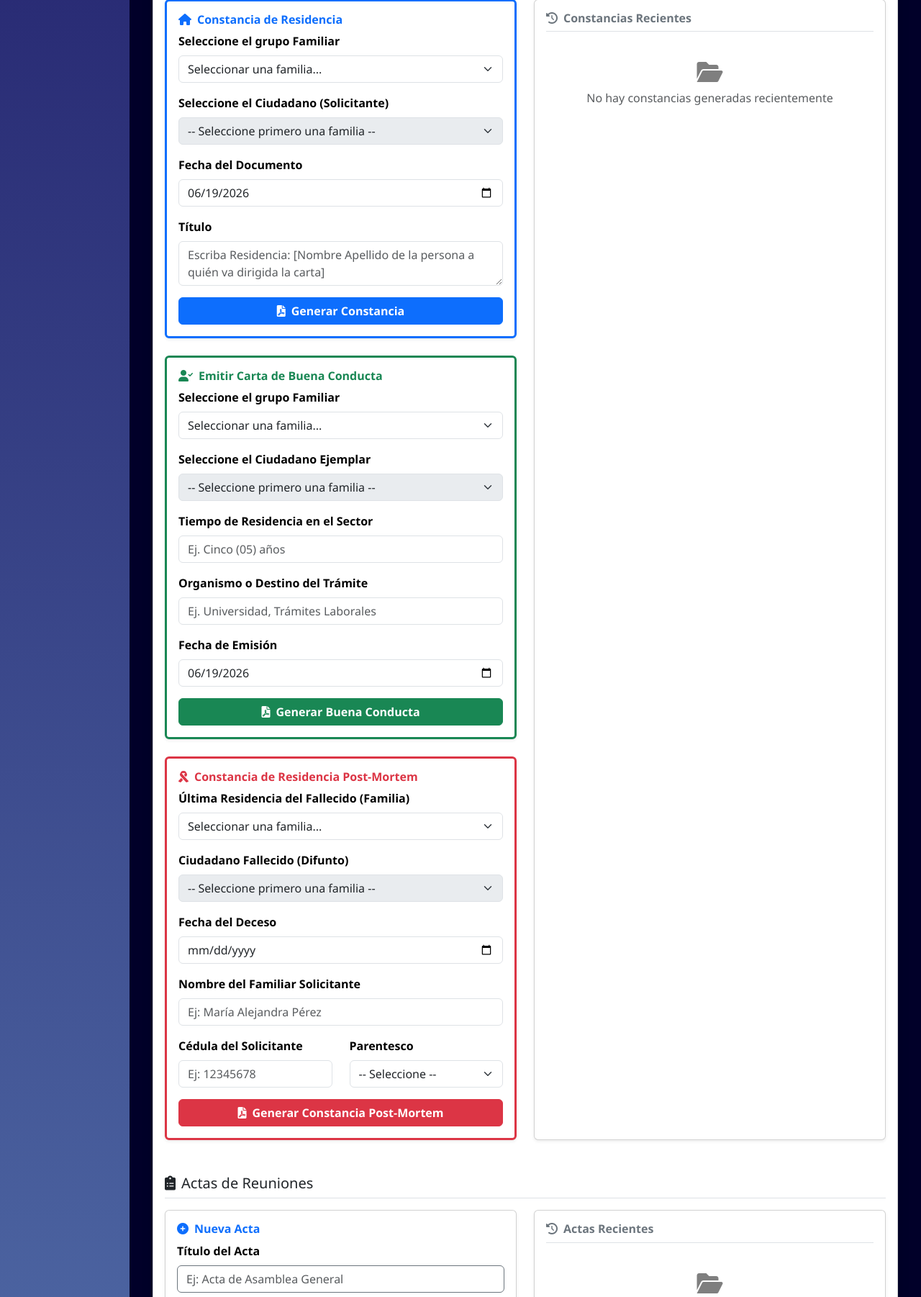
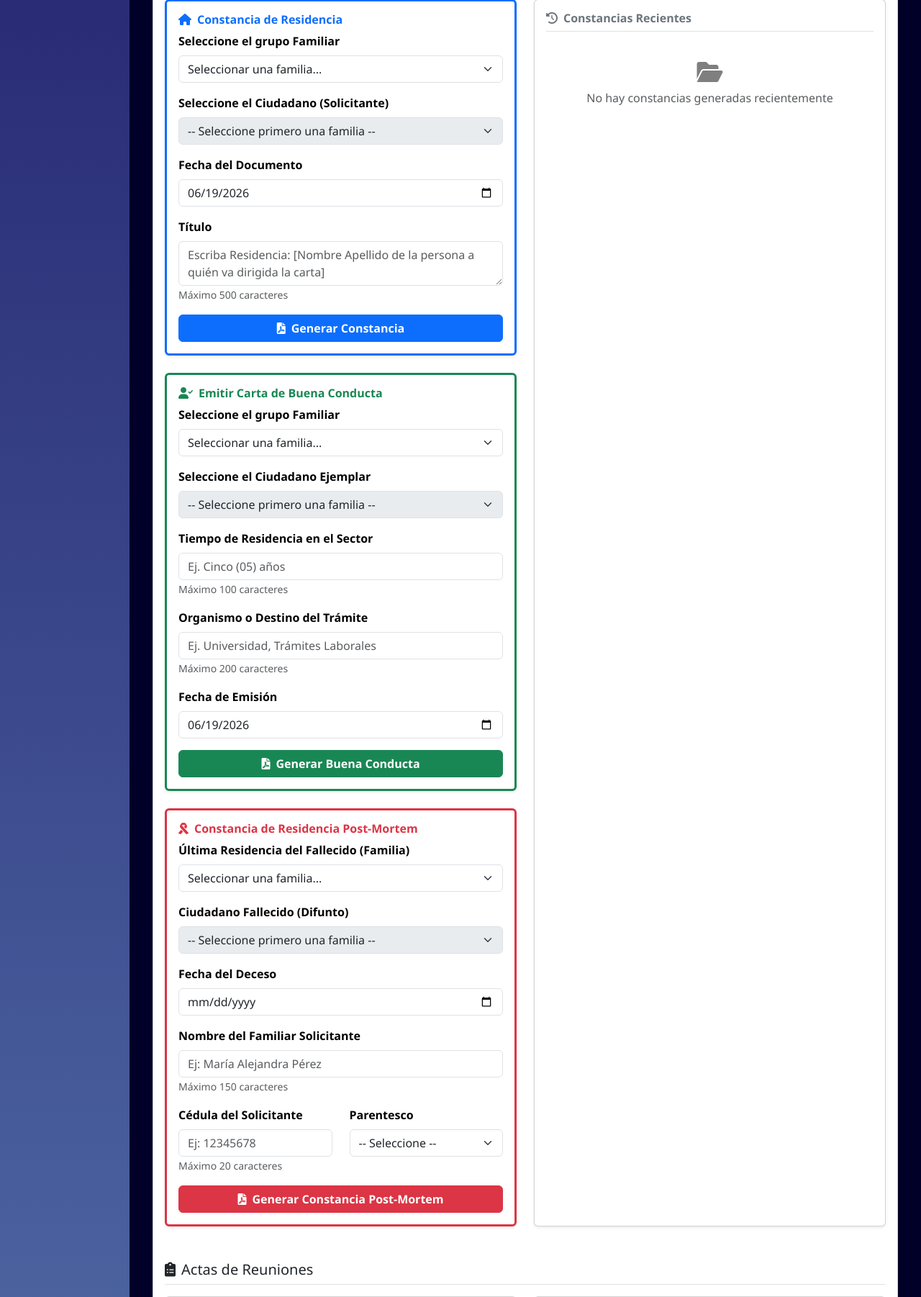
Before and after one commit to ElGabUwU/Proyecto_CC, a Django app: template myapp/templates/documentacion.html in a window 1280 px wide. Shown: the part 137-1939 px from the top of the page at 72% size. Run offline with Django 3.2, Linux system fonts and the light colour scheme; the template is opened without the code that fills it, so the values that code supplies are empty; some libraries are stand-ins or nearby versions.

Commit message:
Title: Update validation constraints and maxlength attributes across templates
Key features implemented:
- Updated .gitignore with comprehensive ignore patterns for build artifacts, logs, editor files, OS files, coverage reports, and testing caches
- Added maxlength attributes to various input fields across multiple forms in documentacion.html, login.html, perfil.html, and usuarios.html to enforce character limits
- Enhanced user experience in documentacion.html by adding maxlength hints and updating textarea placeholders
- Improved security and data integrity by enforcing field length limits on the client side in all affected templates

The changes standardize input field length restrictions across the application, improving data consistency and preventing potential issues related to excessively long user inputs. The updated .gitignore provides better project hygiene by excluding common build and development artifacts.

```diff
--- a/myapp/templates/documentacion.html
+++ b/myapp/templates/documentacion.html
@@ -69,7 +69,8 @@
 
                         <div class="mb-3">
                           <label for="finalidad_constancia" class="form-label text-black fw-semibold">Título</label>
-                          <textarea class="form-control" id="finalidad_constancia" name="finalidad" rows="2" placeholder="Escriba Residencia: [Nombre Apellido de la persona a quién va dirigida la carta]" required></textarea>
+                          <textarea class="form-control" id="finalidad_constancia" name="finalidad" rows="2" placeholder="Escriba Residencia: [Nombre Apellido de la persona a quién va dirigida la carta]" required maxlength="500"></textarea>
+                          <small class="text-muted">Máximo 500 caracteres</small>
                         </div>
 
                         <button type="submit" class="btn btn-primary w-100 fw-bold">
@@ -111,12 +112,14 @@
 
                         <div class="mb-3">
                             <label for="tiempo_residencia" class="form-label text-black fw-semibold">Tiempo de Residencia en el Sector</label>
-                            <input type="text" class="form-control text-black" id="tiempo_residencia" name="tiempo_residencia" placeholder="Ej. Cinco (05) años" required>
+                            <input type="text" class="form-control text-black" id="tiempo_residencia" name="tiempo_residencia" placeholder="Ej. Cinco (05) años" required maxlength="100">
+                            <small class="text-muted">Máximo 100 caracteres</small>
                         </div>
 
                         <div class="mb-3">
                             <label for="organismo_destino" class="form-label text-black fw-semibold">Organismo o Destino del Trámite</label>
-                            <input type="text" class="form-control text-black" id="organismo_destino" name="organismo_destino" placeholder="Ej. Universidad, Trámites Laborales" required>
+                            <input type="text" class="form-control text-black" id="organismo_destino" name="organismo_destino" placeholder="Ej. Universidad, Trámites Laborales" required maxlength="200">
+                            <small class="text-muted">Máximo 200 caracteres</small>
                         </div>
 
                         <div class="mb-3">
@@ -168,13 +171,15 @@
 
                         <div class="mb-3">
                           <label for="solicitante_defuncion" class="form-label text-black fw-semibold">Nombre del Familiar Solicitante</label>
-                          <input type="text" class="form-control" id="solicitante_defuncion" name="solicitante_defuncion" placeholder="Ej: María Alejandra Pérez" required>
+                          <input type="text" class="form-control" id="solicitante_defuncion" name="solicitante_defuncion" placeholder="Ej: María Alejandra Pérez" required maxlength="150">
+                          <small class="text-muted">Máximo 150 caracteres</small>
                         </div>
 
                         <div class="row">
                           <div class="col-md-6 mb-3">
                             <label for="solicitante_cedula" class="form-label text-black fw-semibold">Cédula del Solicitante</label>
-                            <input type="text" class="form-control" id="solicitante_cedula" name="solicitante_cedula" placeholder="Ej: 12345678" required>
+                            <input type="text" class="form-control" id="solicitante_cedula" name="solicitante_cedula" placeholder="Ej: 12345678" required maxlength="20">
+                            <small class="text-muted">Máximo 20 caracteres</small>
                         </div>
 
                         <div class="col-md-6 mb-3">
--- a/myapp/templates/login.html
+++ b/myapp/templates/login.html
@@ -61,14 +61,14 @@
                             <label for="username" class="form-label"><strong>Usuario <span
                                         class="text-danger">*</span></strong></label>
                             <input type="text" class="form-control" id="username" name="username"
-                                placeholder="Ingrese su nombre de usuario" required>
+                                placeholder="Ingrese su nombre de usuario" required maxlength="150">
                         </div>
                         <!-- Campo Contraseña -->
                         <!-- Campo Contraseña -->
                         <div class="mb-4 text-start position-relative">
                             <label for="password" class="form-label"><strong>Contraseña <span class="text-danger">*</span></strong></label>
                             <input type="password" class="form-control" id="password" name="password"
-                                placeholder="Ingrese su contraseña" required>
+                                placeholder="Ingrese su contraseña" required maxlength="128">
                             <button class="btn position-absolute end-0 translate-middle-y"
                                     type="button" id="togglePassword" style="background-color: transparent; border: none; z-index: 10; top: 74%;  border-top-left-radius: 0; border-bottom-left-radius: 0; outline: none !important;">
                                 <i class="bi bi-eye" id="eyeIcon"></i>
```
Also changed, not shown: myapp/templates/perfil.html (+8 -4 lines), myapp/templates/usuarios.html (+4 -4 lines), 1 other file.
